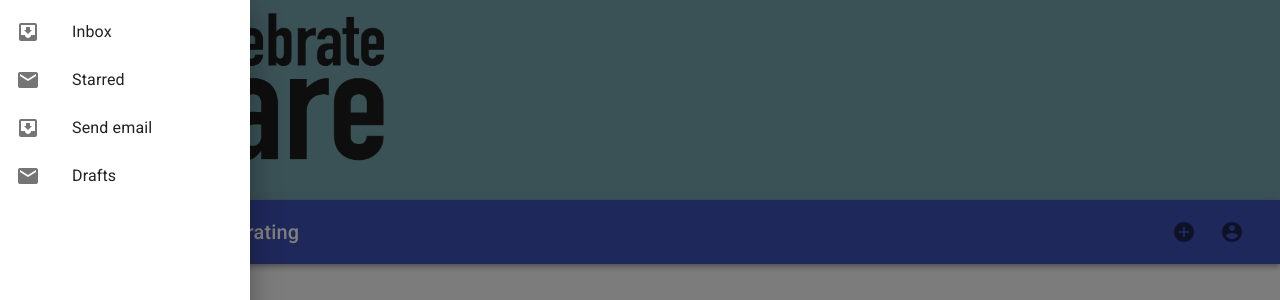
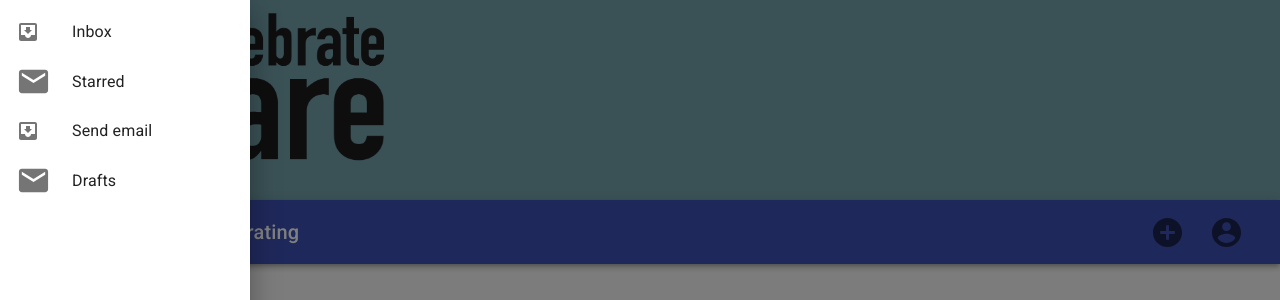
Before and after one commit to Millsy4/celebrate-care, a React (Create React App) app in the folder client/: page /dashboard in a window 1280 px wide. Both pictures are taken after a click on the button 56 px from the left and 232 px from the top of the page. Shown: the top 300 px of the page. Built offline with nearby package versions, Linux system fonts and the light colour scheme.

Commit message:
updated navbar

```diff
--- a/client/src/components/Navbar.js
+++ b/client/src/components/Navbar.js
@@ -29,17 +29,14 @@
       <AppBar position="static">
         <Toolbar>
           <Swipedrawer />
-          {/* <IconButton edge="start" className={classes.menuButton} color="inherit" aria-label="menu">
-            <MenuIcon />
-          </IconButton> */}
             <Typography variant="h6" className={classes.title}>
               Care Worth Celebrating
             </Typography>
                   <IconButton>
-                <AddCircleIcon />
+                    <AddCircleIcon fontSize="large" />
                   </IconButton>
                   <IconButton>
-                <AccountCircle />
+                    <AccountCircle fontSize="large" />
                   </IconButton>
         </Toolbar>
       </AppBar>
--- a/client/src/components/SwipeDrawer.js
+++ b/client/src/components/SwipeDrawer.js
@@ -49,7 +49,7 @@
       <List>
         {['Inbox', 'Starred', 'Send email', 'Drafts'].map((text, index) => (
           <ListItem button key={text}>
-            <ListItemIcon>{index % 2 === 0 ? <InboxIcon /> : <MailIcon />}</ListItemIcon>
+            <ListItemIcon>{index % 2 === 0 ? <InboxIcon /> : <MailIcon fontSize="large"/>}</ListItemIcon>
             <ListItemText primary={text} />
           </ListItem>
         ))}
```
Also changed, not shown: client/src/components/Add.js (added). Lines whose indentation alone changed are shown as unchanged.
